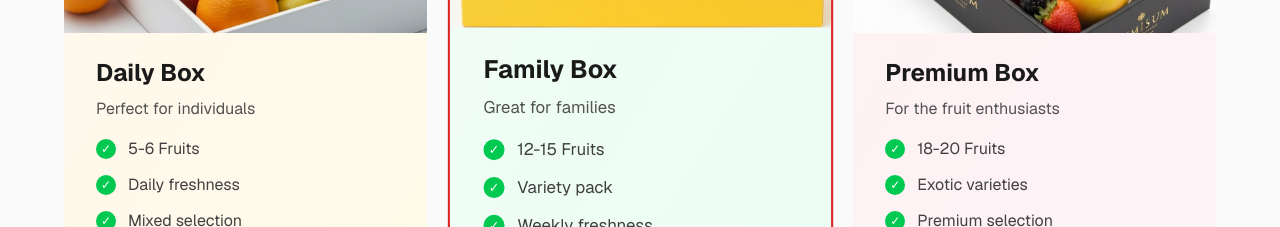
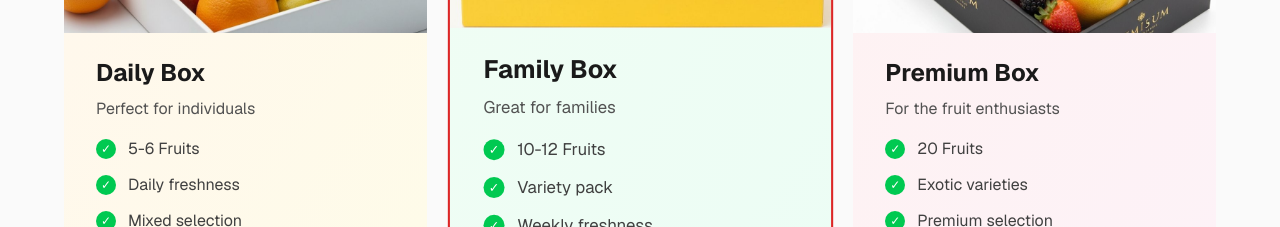
Before and after one commit to jjf101296/fruitbox, a Next.js app: page / in a window 1280 px wide. Shown: the part 2180-2407 px from the top of the page. Built offline with nearby package versions, Linux system fonts and the light colour scheme.

Commit message:
feat: update fruit box features and prices
Adjusted fruit box details for better clarity and pricing.

```diff
--- a/components/FruitBoxes.tsx
+++ b/components/FruitBoxes.tsx
@@ -20,7 +20,7 @@ const boxes = [
     price: "₹150",
     weekdayPrice: "₹750",
     description: "Great for families",
-    features: ["12-15 Fruits", "Variety pack", "Weekly freshness"],
+    features: ["10-12 Fruits", "Variety pack", "Weekly freshness"],
     image: "/family-box.jpg",
     color: "from-green-50 to-emerald-50",
     popular: true,
@@ -31,7 +31,7 @@ const boxes = [
     price: "₹300",
     weekdayPrice: "₹1500",
     description: "For the fruit enthusiasts",
-    features: ["18-20 Fruits", "Exotic varieties", "Premium selection"],
+    features: ["20 Fruits", "Exotic varieties", "Premium selection"],
     image: "/premium-box.jpg",
     color: "from-red-50 to-pink-50",
   },
```
